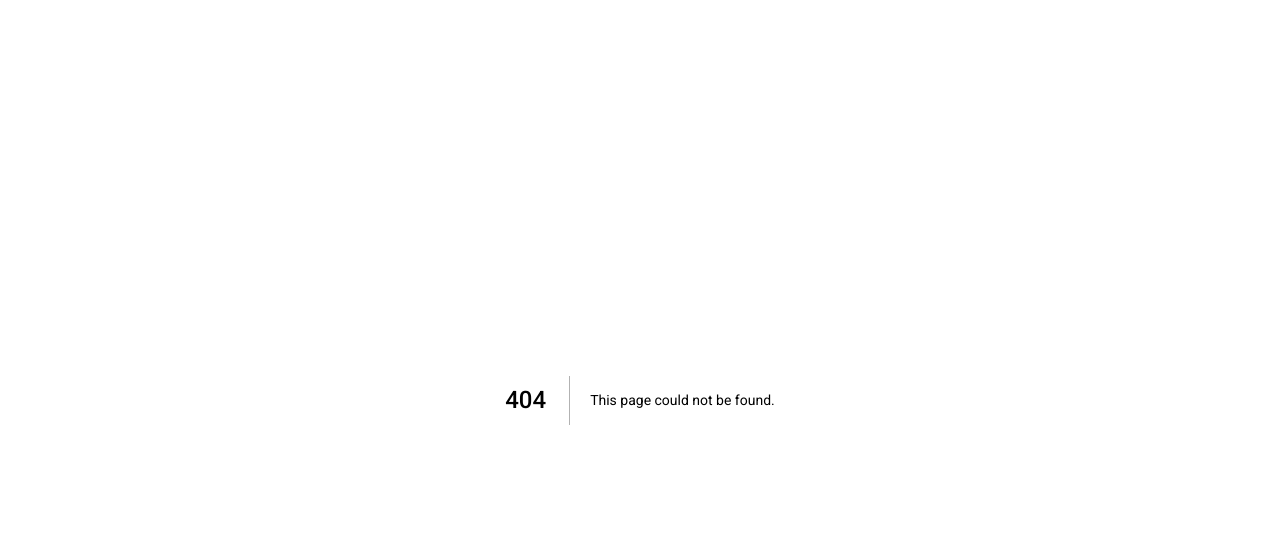
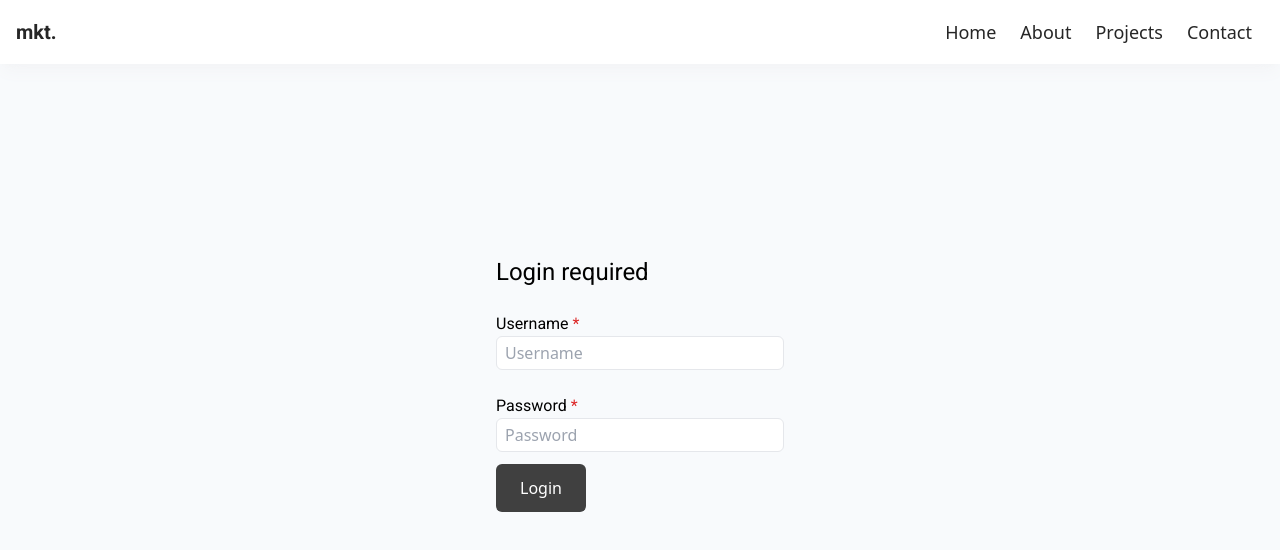
Before and after one commit to THEmKidde/mkidde-dev, a Next.js app: page /login in a window 1280 px wide. Before the commit this address had no page. Shown: the top 550 px of the page. Built offline with nearby package versions, Linux system fonts and the light colour scheme; no server answers.

Commit message:
added login

```diff
--- a/next.config.js
+++ b/next.config.js
@@ -4,5 +4,8 @@ module.exports = {
     },
     env: {
         FORM_URL: process.env.FORM_URL,
+        SECRET_PASSPHRASE: process.env.SECRET_PASSPHRASE,
+        LOGIN_USERNAME: process.env.LOGIN_USERNAME,
+        LOGIN_PASSWORD: process.env.LOGIN_PASSWORD,
     }
   }
--- a/package.json
+++ b/package.json
@@ -6,6 +6,7 @@
     "start": "next start"
   },
   "dependencies": {
+    "crypto-js": "^4.1.1",
     "mongodb": "^4.1.3",
     "next": "latest",
     "react": "^17.0.2",
@@ -13,6 +14,7 @@
     "react-icons": "^4.3.1"
   },
   "devDependencies": {
+    "@types/crypto-js": "^4.1.1",
     "@types/react": "^17.0.43",
     "autoprefixer": "^10.4.4",
     "postcss": "^8.4.12",
--- /dev/null
+++ b/pages/api/login.tsx
@@ -0,0 +1,19 @@
+import CryptoJS from "crypto-js"
+
+const secret = process.env.SECRET_PASSPHRASE;
+
+const USERNAME = process.env.LOGIN_USERNAME;
+const PASSWORD = process.env.LOGIN_PASSWORD;
+
+export default async function login(req, res) {
+    const username = CryptoJS.AES.decrypt(req.body.username, secret).toString(CryptoJS.enc.Utf8);
+    const password = CryptoJS.AES.decrypt(req.body.password, secret).toString(CryptoJS.enc.Utf8)
+
+    console.log(`${USERNAME} ${PASSWORD}`);
+
+    if (username == USERNAME && password == PASSWORD) {
+        res.status(200).end();
+    } else {
+        res.status(401).end();
+    }
+}
--- /dev/null
+++ b/pages/login.tsx
@@ -0,0 +1,77 @@
+import Head from "next/head";
+import Navbar from "../components/Navbar";
+import Container from "../components/Container";
+import InputField from "../components/InputField";
+import Button from "../components/Button";
+
+import CryptoJS from "crypto-js";
+
+export default function Login() {
+    const secret = process.env.SECRET_PASSPHRASE;
+
+    const submitLogin = async event => {
+        event.preventDefault();
+
+        // Encrypt username and password before sending request
+        const username = CryptoJS.AES.encrypt(event.target.username.value, secret);
+        const password = CryptoJS.AES.encrypt(event.target.password.value, secret);
+
+        const res = await fetch("http://localhost:3000/api/login", {
+            body: JSON.stringify({
+                username: username.toString(),
+                password: password.toString(),
+            }),
+            headers: {
+                "Content-Type": "application/json"
+            },
+            method: "POST"
+        });
+
+        const result = await res;
+
+        if (result.status == 200) {
+            // Login attempt succeded
+            console.log("Success");
+            document.getElementById("login_form").reset();
+            const login_message = document.getElementById("login_message");
+            login_message.classList.remove("block");
+            login_message.classList.add("hidden");
+        } else {
+            // Login attempt failed
+            console.log("Failed");
+            const login_message = document.getElementById("login_message")
+            login_message.classList.remove("hidden");
+            login_message.classList.add("block");
+        }
+    }
+
+    return (
+        <>
+            <Head>
+                <title> Login | mKidde-dev </title>
+            </Head>
+            <Navbar page="admin"/>
+            <div className="bg-slate-50 h-full min-h-screen">
+                <Container className="pt-32 md:pt-64">
+                    <div className="flex">
+                        <div className="w-1/4 mx-auto">
+                            <form id="login_form" onSubmit={submitLogin}>
+                                <div className="flex flex-col">
+                                    <h3 className="text-xl md:text-2xl mx-3 mb-3">Login required</h3>
+                                    <InputField type="text" name="username" id="username" placeholder="Username" label="Username" required={true} />
+                                    <InputField type="password" name="password" id="password" placeholder="Password" label="Password" required={true}/>
+                                </div>
+                                <div className="flex">
+                                    <Button title="Login" onClick={null} className="mx-3" />
+                                    <p id="login_message" className={"hidden mx-2 self-center text-red-600 text-md font-semibold"}>Login failed.</p>
+                                    {// add ReCaptcha
+                                    }
+                                </div>
+                            </form>
+                        </div>
+                    </div>
+                </Container>
+            </div>
+        </>
+    )
+}
```
Also changed, not shown: 1 other file (tests, documents, lock files or other folders).
